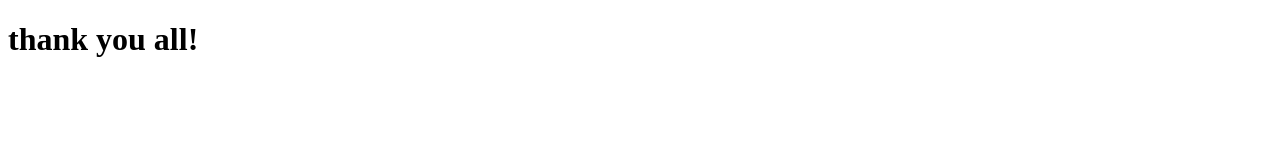
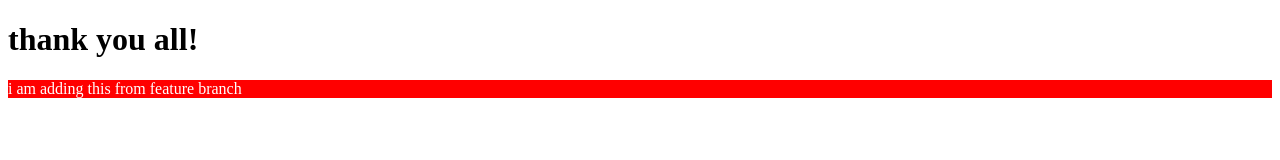
Before and after one commit to Arznet1/mastering_git, a plain HTML site: page mastering-git/index.html in a window 1280 px wide. Drawn offline with Linux system fonts and the light colour scheme.

Commit message:
modify html

```diff
--- a/mastering-git/index.html
+++ b/mastering-git/index.html
@@ -7,5 +7,6 @@
 </head>
 <body>
     <h1>thank you all!</h1>
+    <p style="background-color: red; color: white;">i am adding this from feature branch</p>
 </body>
 </html>
```
